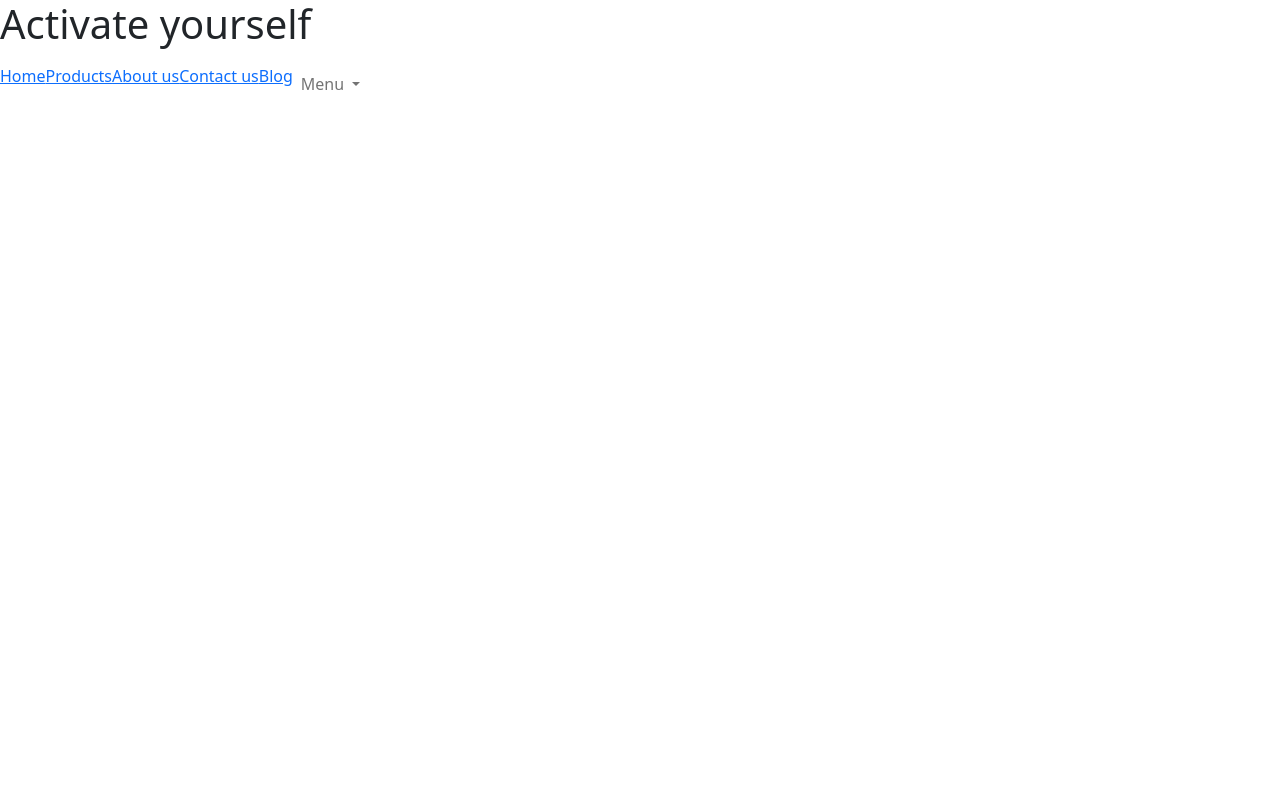
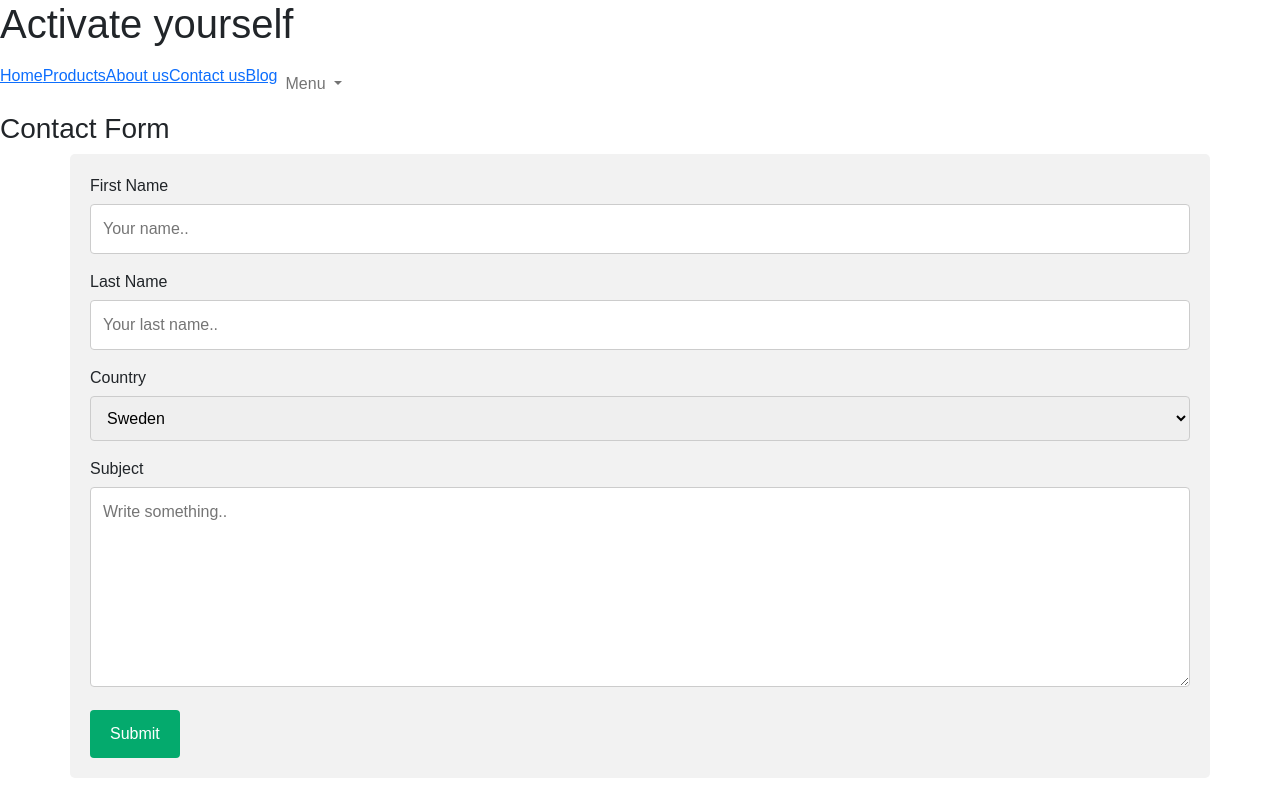
Before and after one commit to andresparrab/course-assigment-html-css, a website: page src/pages/contact.html in a window 1280 px wide. Drawn offline with nearby package versions, Linux system fonts and the light colour scheme; files that its build step writes are made by us from their sources.

Commit message:
added contact html and css

```diff
--- a/src/pages/contact.html
+++ b/src/pages/contact.html
@@ -52,5 +52,28 @@
           </div>
         </div>
       </nav>
+      <h3>Contact Form</h3>
+
+      <div class="container">
+        <form action="/action_page.php">
+          <label for="fname">First Name</label>
+          <input type="text" id="fname" name="firstname" placeholder="Your name..">
+
+          <label for="lname">Last Name</label>
+          <input type="text" id="lname" name="lastname" placeholder="Your last name..">
+
+          <label for="country">Country</label>
+          <select id="country" name="country">
+            <option value="sweden">Sweden</option>
+            <option value="canada">Canada</option>
+            <option value="usa">USA</option>
+          </select>
+
+          <label for="subject">Subject</label>
+          <textarea id="subject" name="subject" placeholder="Write something.." style="height:200px"></textarea>
+
+          <input type="submit" value="Submit">
+        </form>
+      </div>
 </body>
 </html>
--- /dev/null
+++ b/src/sass/_contact.scss
@@ -0,0 +1,39 @@
+body {
+    font-family: Arial, Helvetica, sans-serif;
+}
+
+* {
+    box-sizing: border-box;
+}
+
+input[type=text],
+select,
+textarea {
+    width: 100%;
+    padding: 12px;
+    border: 1px solid #ccc;
+    border-radius: 4px;
+    box-sizing: border-box;
+    margin-top: 6px;
+    margin-bottom: 16px;
+    resize: vertical;
+}
+
+input[type=submit] {
+    background-color: #04AA6D;
+    color: white;
+    padding: 12px 20px;
+    border: none;
+    border-radius: 4px;
+    cursor: pointer;
+}
+
+input[type=submit]:hover {
+    background-color: #45a049;
+}
+
+.container {
+    border-radius: 5px;
+    background-color: #f2f2f2;
+    padding: 20px;
+}
--- a/src/sass/styles.scss
+++ b/src/sass/styles.scss
@@ -1 +1,2 @@
 @use 'variables-and-functions';
+@use 'contact';
```
